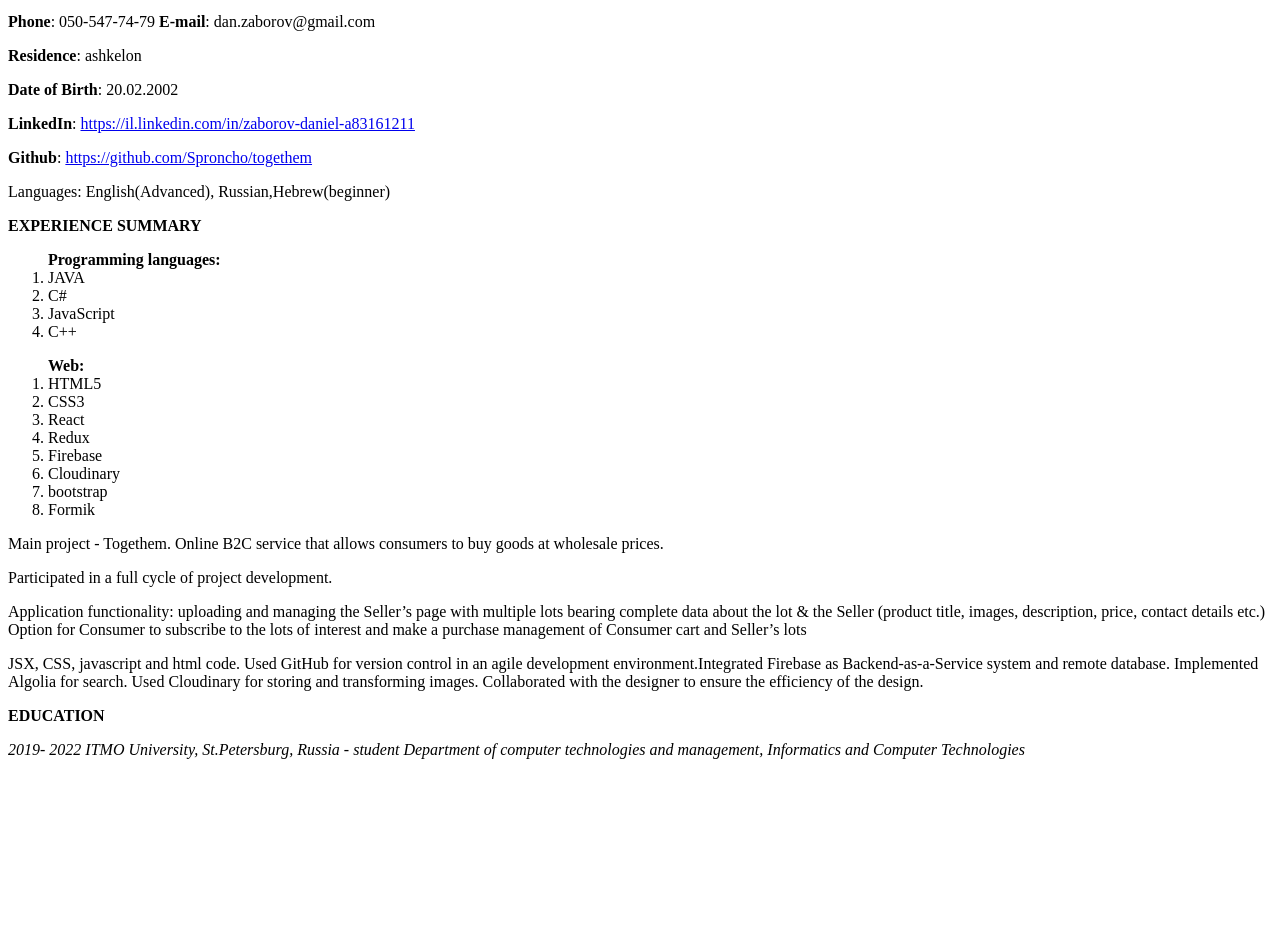
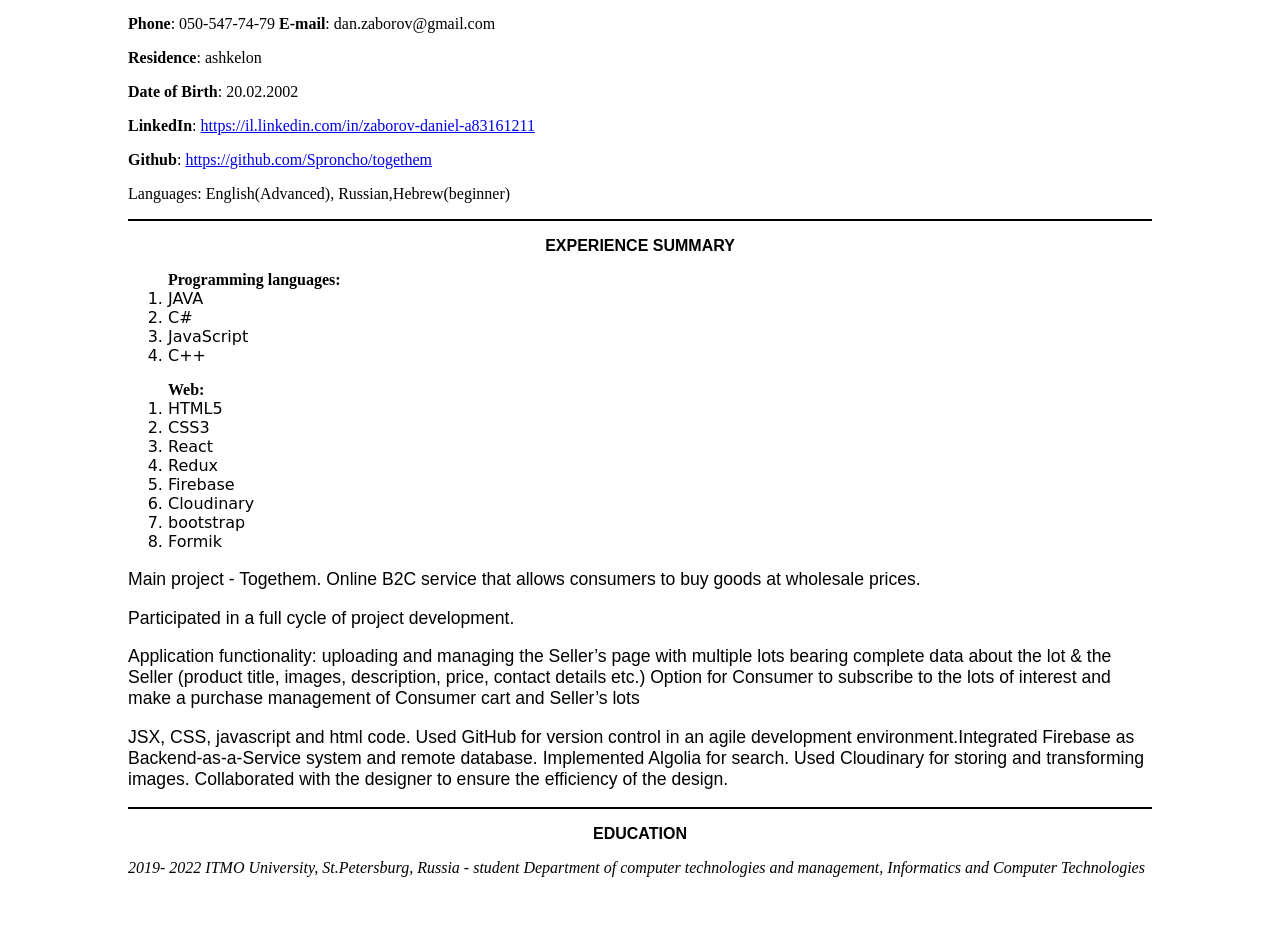
Before and after one commit to Sproncho/ResumeHW, a plain HTML site: page index.html in a window 1280 px wide. Shown: the part 141-1068 px from the top of the page. Before the commit the page ends 908 px from the top, so only its background shows below. Drawn offline with Linux system fonts and the light colour scheme.

Commit message:
added css

```diff
--- a/index.html
+++ b/index.html
@@ -6,12 +6,15 @@
   <meta http-equiv="X-UA-Compatible" content="IE=edge">
   <meta name="viewport" content="width=device-width, initial-scale=1.0">
   <title>Document</title>
+  <link rel="stylesheet" href="style.css">
 </head>
 
 <body>
+  <div class="header">
     <h2><b>Daniel Zaborov</b></h2>
     <h2>WEB FRONTEND DEVELOPER</h2>
     <h3> Frontend developer (HTML/CSS, JS, React)</h3>
+  </div>
   <p><b>Phone</b>: 050-547-74-79 <b>E-mail</b>: dan.zaborov@gmail.com</p>
   <p><b> Residence</b>: ashkelon</p>
   <b>Date of Birth</b>: 20.02.2002
@@ -21,14 +24,15 @@
   <p><b>Github</b>: <a href="https://github.com/Sproncho/togethem">https://github.com/Sproncho/togethem</a
       href="https://github.com/Sproncho/togethem"></p>
   <p> Languages: English(Advanced), Russian,Hebrew(beginner)</p>
-  <p><b>EXPERIENCE SUMMARY</b></p>
+  <div id="experience">
+    <p class="header"><b>EXPERIENCE SUMMARY</b></p>
     <ol> <b>Programming languages:</b>
       <li>JAVA</li>
       <li>C#</li>
       <li>JavaScript</li>
       <li>C++</li>
     </ol>
-  </p>
+
     <ol><b>Web:</b>
       <li>HTML5</li>
       <li>CSS3</li>
@@ -39,7 +43,7 @@
       <li>bootstrap</li>
       <li>Formik</li>
     </ol>
-  <div>
+    <div id="story">
 
       <p>
         Main project - Togethem. Online B2C service that allows consumers to buy goods at wholesale prices.
@@ -49,6 +53,7 @@
         Participated in a full cycle of project development.
 
       </p>
+
       <p>
         Application functionality:
         uploading and managing the Seller’s page with multiple lots bearing complete data about the lot & the Seller
@@ -59,14 +64,19 @@
       </p>
 
       <p>
-      JSX, CSS, javascript and html code. Used GitHub for version control in an agile development environment.Integrated
-      Firebase as Backend-as-a-Service system and remote database. Implemented Algolia for search. Used Cloudinary for
+        JSX, CSS, javascript and html code. Used GitHub for version control in an agile development
+        environment.Integrated
+        Firebase as Backend-as-a-Service system and remote database. Implemented Algolia for search. Used Cloudinary
+        for
         storing
         and transforming images. Collaborated with the designer to ensure the efficiency of the design.
       </p>
+
+    </div>
   </div>
 
-  <p><b>EDUCATION</b></p>
+  </p>
+  <p class="header"><b>EDUCATION</b></p>
 
   <div>
     <i>
--- /dev/null
+++ b/style.css
@@ -0,0 +1,19 @@
+.header{
+  text-align: center;
+  font-family: Arial, Helvetica, sans-serif;
+}
+body{
+  width: 80%;
+  margin: auto;
+  padding-bottom: 50px;
+}
+#experience{
+  border-top: 2px solid black;
+  border-bottom: 2px solid black;
+}
+li{
+  font-family: cursive;
+}
+#story{
+  font: 1.1em Arial, Helvetica, sans-serif;
+}
```
Lines whose indentation alone changed are shown as unchanged.
